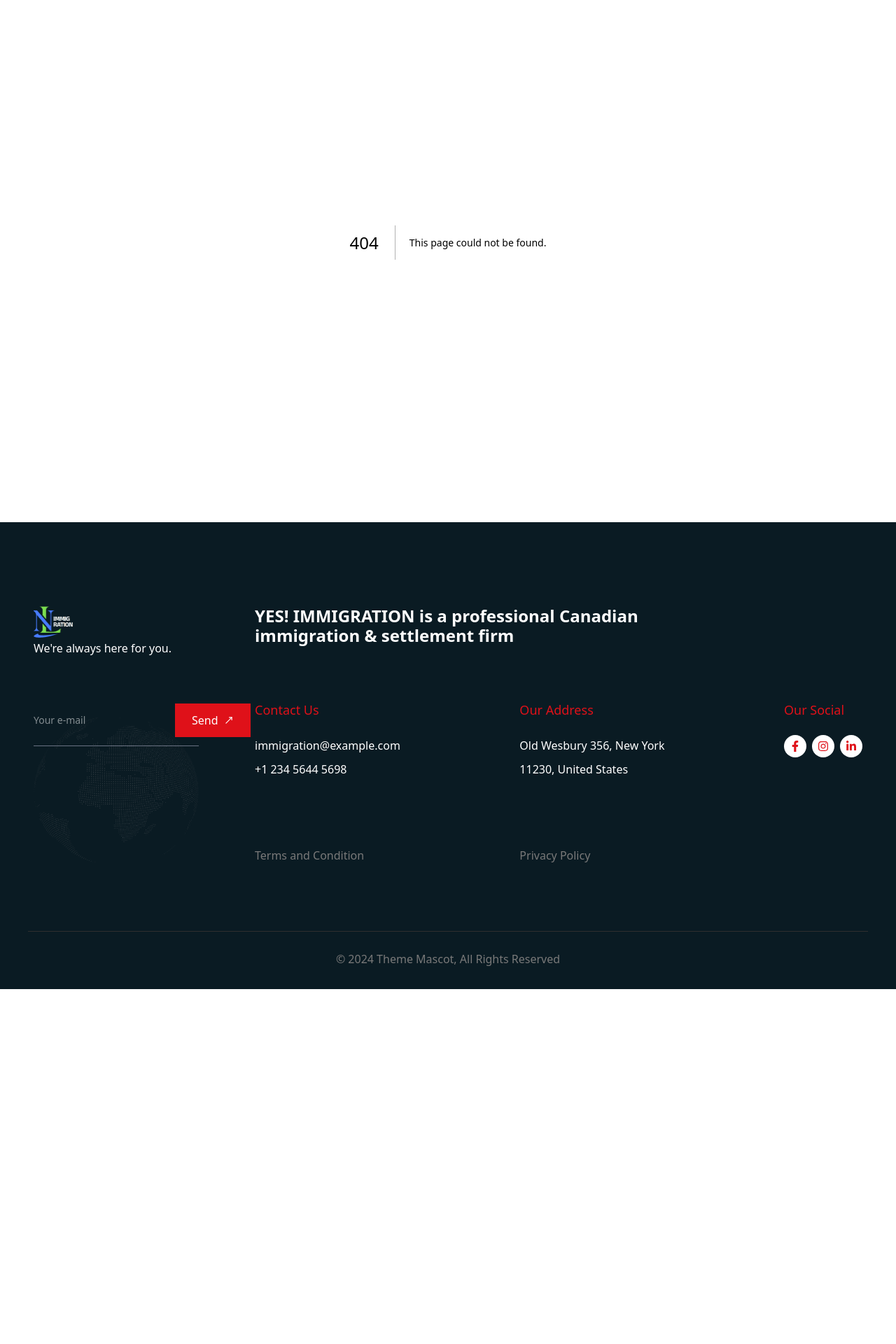
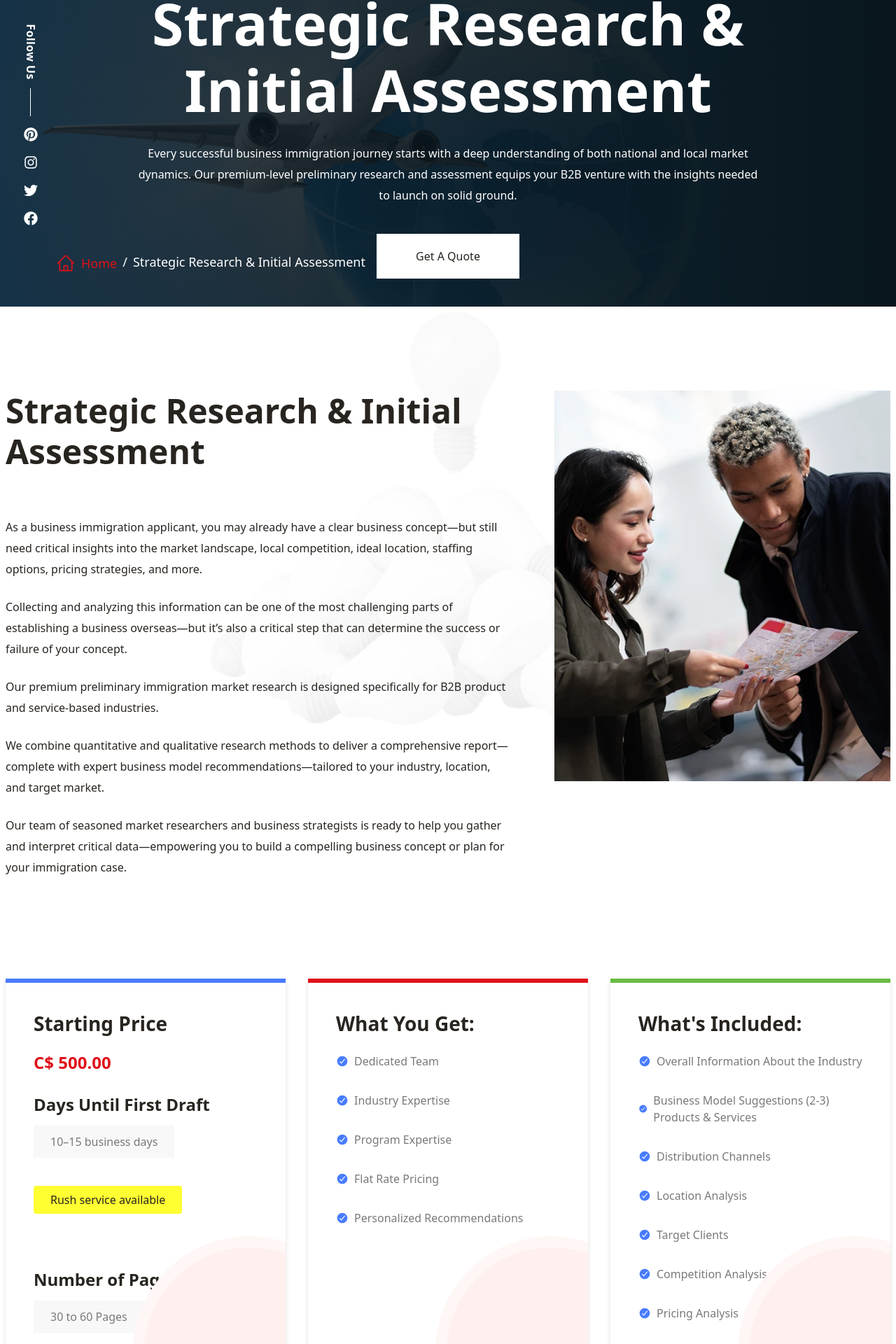
Before and after one commit to sohanthink/immigration, a Next.js app: page /strategic-research in a window 1280 px wide. Before the commit this address had no page. Shown: the part 134-2054 px from the top of the page at 70% size. Before the commit the page ends 1547 px from the top, so only its background shows below. Built offline with nearby package versions, Linux system fonts and the light colour scheme.

Commit message:
Service Menu 01 page design completed (#14)

```diff
--- a/app/baseline-discovery/page.js
+++ b/app/baseline-discovery/page.js
@@ -1,7 +1,65 @@
+import ServiceSection from "@/components/ServiceSection";
+import image2 from "@/public/services/image2.webp";
+import imageBg from "@/public/services/bg.webp";
+import ServiceHeroSection from "@/components/ServiceHeroSection";
+import HistorySection from "@/components/about/HistorySection";
+import Testimonials from "@/components/Testimonials";
+import PartnerProgram from "@/components/PartnerProgram";
+import GetQuote from "@/components/GetQuote";
+
+const demoData = {
+  title: "Baseline Discovery and Strategic Assessment",
+  description: [
+    "Our introductory immigration market research service is tailored for retail, restaurants, and other B2C sectors—offering in-depth insights into your target industry, location, and customer base.",
+    "We combine quantitative and qualitative methods to deliver a comprehensive market research report. Leveraging our expertise, we turn insights into actionable recommendations—providing a solid foundation for your business concept, plan, and immigration documentation.",
+    "Our foundational research service enhances both your immigration prospects and your long-term business success. With expert market insights, we help you build a strong base for a successful business immigration journey.",
+  ],
+  image: image2,
+  startingPrice: "C$ 35.00",
+  deliveryTime: "10–15 business days",
+  rushAvailable: true,
+  numberOfPages: "30 to 60 Pages",
+  cardHeadingOne: "Starting Price",
+  cardHeadingTwo: "What You Get:",
+  cardHeadingThree: "What's Included:",
+  included: [
+    "Dedicated Team",
+    "Industry Expertise",
+    "Program Expertise",
+    "Flat Rate Pricing",
+    "Personalized Recommendations",
+  ],
+  steps: [
+    { text: "Overall Information About the Industry" },
+    { text: "Business Model Suggestions (2-3) Products & Services" },
+    { text: "Distribution Channels" },
+    { text: "Location Analysis" },
+    { text: "Target Clients" },
+    { text: "Competition Analysis" },
+    { text: "Pricing Analysis" },
+    { text: "Potential Suppliers" },
+  ],
+  bgImage: imageBg,
+};
+
 export default function BaselineDiscovery() {
   return (
-    <div>
-      <h1>Baseline Discovery</h1>
-    </div>
+    <>
+      <ServiceHeroSection
+        title={"Baseline Discovery and Strategic Assessment"}
+        subtitle={
+          "Our foundational market research and evaluation service equips you with key insights to develop effective B2C strategies and documentation"
+        }
+        breadcrumb={{
+          homeLabel: "Home",
+          current: "Baseline Discovery and Strategic Assessment",
+        }}
+      />
+      <ServiceSection {...demoData} />
+      <HistorySection />
+      <Testimonials />
+      <GetQuote />
+      <PartnerProgram />
+    </>
   );
 }
--- a/app/business-concept/page.js
+++ b/app/business-concept/page.js
@@ -20,6 +20,9 @@ const demoData = {
   deliveryTime: "10–15 business days",
   rushAvailable: true,
   numberOfPages: "Custom",
+  cardHeadingOne: "Starting Price",
+  cardHeadingTwo: "Included:",
+  cardHeadingThree: "10 Step Process:",
   included: [
     "Professional Graphic Design",
     "Personalized Business Plan",
@@ -48,6 +51,10 @@ export default function BusinessConcept() {
         subtitle={
           "Selecting the right business idea is a critical first step. This phase includes expert guidance on entering the Canadian market, outlining a clear step-by-step process and strategic approach to successfully launch your business in Canada"
         }
+        breadcrumb={{
+          homeLabel: "Home",
+          current: "Business Concept Exploration",
+        }}
       />
       <ServiceSection {...demoData} />
       <HistorySection />
--- /dev/null
+++ b/app/strategic-research/page.js
@@ -0,0 +1,67 @@
+import ServiceSection from "@/components/ServiceSection";
+import image3 from "@/public/services/image3.webp";
+import imageBg from "@/public/services/bg.webp";
+import ServiceHeroSection from "@/components/ServiceHeroSection";
+import HistorySection from "@/components/about/HistorySection";
+import Testimonials from "@/components/Testimonials";
+import PartnerProgram from "@/components/PartnerProgram";
+import GetQuote from "@/components/GetQuote";
+
+const demoData = {
+  title: "Strategic Research & Initial Assessment",
+  description: [
+    "As a business immigration applicant, you may already have a clear business concept—but still need critical insights into the market landscape, local competition, ideal location, staffing options, pricing strategies, and more.",
+    "Collecting and analyzing this information can be one of the most challenging parts of establishing a business overseas—but it’s also a critical step that can determine the success or failure of your concept.",
+    "Our premium preliminary immigration market research is designed specifically for B2B product and service-based industries.",
+    "We combine quantitative and qualitative research methods to deliver a comprehensive report—complete with expert business model recommendations—tailored to your industry, location, and target market.",
+    "Our team of seasoned market researchers and business strategists is ready to help you gather and interpret critical data—empowering you to build a compelling business concept or plan for your immigration case.",
+  ],
+  image: image3,
+  startingPrice: "C$ 500.00",
+  deliveryTime: "10–15 business days",
+  rushAvailable: true,
+  numberOfPages: "30 to 60 Pages",
+  cardHeadingOne: "Starting Price",
+  cardHeadingTwo: "What You Get:",
+  cardHeadingThree: "What's Included:",
+  included: [
+    "Dedicated Team",
+    "Industry Expertise",
+    "Program Expertise",
+    "Flat Rate Pricing",
+    "Personalized Recommendations",
+  ],
+  steps: [
+    { text: "Overall Information About the Industry" },
+    { text: "Business Model Suggestions (2-3) Products & Services" },
+    { text: "Distribution Channels" },
+    { text: "Location Analysis" },
+    { text: "Target Clients" },
+    { text: "Competition Analysis" },
+    { text: "Pricing Analysis" },
+    { text: "Potential Suppliers" },
+  ],
+  bgImage: imageBg,
+};
+
+export default function StrategicResearch() {
+  return (
+    <>
+      <ServiceHeroSection
+        title={"Strategic Research & Initial Assessment"}
+        subtitle={
+          "Every successful business immigration journey starts with a deep understanding of both national and local market dynamics. Our premium-level preliminary research and assessment equips your B2B venture with the insights needed to launch on solid ground."
+        }
+        breadcrumb={{
+          homeLabel: "Home",
+          current: "Strategic Research & Initial Assessment",
+        }}
+      />
+      <ServiceSection {...demoData} />
+      <HistorySection />
+      <Testimonials />
+      <GetQuote />
+      <PartnerProgram />
+    </>
+  );
+}
--- a/components/GetQuote.jsx
+++ b/components/GetQuote.jsx
@@ -12,8 +12,20 @@ const GetQuote = () => {
               title={"Selection Business Idea"}
               subTitle={"Get a Quote"}
             />
-            <div>
-              <Image src={image1} alt="Get Quote" className="mt-5" />
+            <div className="relative">
+              <Image
+                src={image1}
+                alt="Get Quote"
+                className="mt-5 relative z-10"
+              />
+              {/* Radial gradient background */}
+              <div
+                className="absolute top-1/2 left-1/2 w-96 h-96 -translate-x-2/3 -translate-y-5 z-0"
+                style={{
+                  background:
+                    "radial-gradient(circle, rgba(255,0,0,0.6) 0%, rgba(255,0,0,0) 70%)",
+                }}
+              ></div>
             </div>
           </div>
           {/* right Side: Form */}
@@ -75,34 +87,44 @@ const GetQuote = () => {
                     <input id="market" type="checkbox" className="w-4 h-4" />{" "}
                     <p>Market Overview</p>
                   </label>
-                  <label htmlFor="checkbox" className="flex items-center gap-2">
-                    <input id="checkbox" type="checkbox" className="w-4 h-4" />{" "}
+                  <label
+                    htmlFor="competitive"
+                    className="flex items-center gap-2"
+                  >
+                    <input
+                      id="competitive"
+                      type="checkbox"
+                      className="w-4 h-4"
+                    />{" "}
                     <p>Competitive Analysis</p>
                   </label>
-                  <label htmlFor="checkbox" className="flex items-center gap-2">
-                    <input id="checkbox" type="checkbox" className="w-4 h-4" />{" "}
+                  <label htmlFor="location" className="flex items-center gap-2">
+                    <input id="location" type="checkbox" className="w-4 h-4" />{" "}
                     <p>Location Analysis</p>
                   </label>
-                  <label htmlFor="checkbox" className="flex items-center gap-2">
-                    <input id="checkbox" type="checkbox" className="w-4 h-4" />{" "}
+                  <label htmlFor="product" className="flex items-center gap-2">
+                    <input id="product" type="checkbox" className="w-4 h-4" />{" "}
                     <p>Price Analysis & Product Comparison</p>
                   </label>
-                  <label htmlFor="checkbox" className="flex items-center gap-2">
-                    <input id="checkbox" type="checkbox" className="w-4 h-4" />{" "}
+                  <label htmlFor="value" className="flex items-center gap-2">
+                    <input id="value" type="checkbox" className="w-4 h-4" />{" "}
                     <p>Value Chain Analysis</p>
                   </label>
                 </div>
                 <div className="space-y-4">
-                  <label htmlFor="checkbox" className="flex items-center gap-2">
-                    <input id="checkbox" type="checkbox" className="w-4 h-4" />{" "}
+                  <label
+                    htmlFor="potential"
+                    className="flex items-center gap-2"
+                  >
+                    <input id="potential" type="checkbox" className="w-4 h-4" />{" "}
                     <p>Potential List of Clients</p>
                   </label>
-                  <label htmlFor="checkbox" className="flex items-center gap-2">
-                    <input id="checkbox" type="checkbox" className="w-4 h-4" />{" "}
+                  <label htmlFor="data" className="flex items-center gap-2">
+                    <input id="data" type="checkbox" className="w-4 h-4" />{" "}
                     <p>Data Analysis</p>
                   </label>
-                  <label htmlFor="checkbox" className="flex items-center gap-2">
-                    <input id="checkbox" type="checkbox" className="w-4 h-4" />{" "}
+                  <label htmlFor="other" className="flex items-center gap-2">
+                    <input id="other" type="checkbox" className="w-4 h-4" />{" "}
                     <p>Other</p>
                   </label>
                 </div>
--- a/components/Navbar.jsx
+++ b/components/Navbar.jsx
@@ -118,14 +118,14 @@ const Navbar = () => {
                                 <span className="absolute left-0 bottom-0 w-7 h-[2px] bg-primary opacity-100 group-hover/nestedMenu:w-full transition-all duration-700 ease-in-out"></span>
                               </Link>
                               <Link
-                                href={"#"}
+                                href={"baseline-discovery"}
                                 className="group/nestedMenu w-fit block text-lg text-black hover:text-primary relative"
                               >
                                 Strategic Assessment
                                 <span className="absolute left-0 bottom-0 w-7 h-[2px] bg-primary opacity-100 group-hover/nestedMenu:w-full transition-all duration-700 ease-in-out"></span>
                               </Link>
                               <Link
-                                href={"#"}
+                                href={"strategic-research"}
                                 className="group/nestedMenu w-fit block text-lg text-black hover:text-primary relative"
                               >
                                 Strategic Research ...
--- a/components/ServiceHeroSection.jsx
+++ b/components/ServiceHeroSection.jsx
@@ -30,7 +30,7 @@ const ServiceHeroSection = ({
         <div className="absolute inset-0 bg-gradient-to-l from-[#09161D] to-[#09161D]/80 z-10" />
 
         {/* Content */}
-        <div className="relative z-20 text-center px-4">
+        <div className="relative z-20 text-center px-2 xl:px-20 2xl:px-2">
           <div>
             <h1 className="max-w-7xl mx-auto">{title}</h1>
             {subtitle && <p className="max-w-4xl mx-auto mt-7">{subtitle}</p>}
@@ -40,7 +40,7 @@ const ServiceHeroSection = ({
           </div>
         </div>
       </div>
-      <div className="container mx-auto absolute z-20 bottom-12">
+      <div className="container mx-auto absolute z-20 bottom-12 px-2 xl:px-20 2xl:px-2">
         <h5 className="flex justify-start gap-2 relative">
           <Link
             href="/"
--- a/components/ServiceSection.jsx
+++ b/components/ServiceSection.jsx
@@ -14,6 +14,9 @@ const ServiceSection = ({
   included,
   steps,
   bgImage,
+  cardHeadingOne,
+  cardHeadingTwo,
+  cardHeadingThree,
 }) => {
   return (
     <section className=" text-black relative">
@@ -42,7 +45,7 @@ const ServiceSection = ({
         <div className="grid grid-cols-1 md:grid-cols-3 gap-8 xl:mt-120 mt-16">
           {/* Pricing */}
           <Card className={"border-blue"}>
-            <h3>Starting Price</h3>
+            <h3>{cardHeadingOne}</h3>
             <h4 className="text-primary mt-6 mb-8">{startingPrice}</h4>
             <h4>Days Until First Draft</h4>
             <p className="text-gray bg-gray/5 w-fit mt-4 px-6 py-2">
@@ -61,7 +64,7 @@ const ServiceSection = ({
 
           {/* Included */}
           <Card className={"border-primary"}>
-            <h3>Included:</h3>
+            <h3>{cardHeadingTwo}</h3>
             <ul className="space-y-8 mt-6">
               {included.map((item, idx) => (
                 <li key={idx} className="flex items-center gap-2 text-gray">
@@ -73,7 +76,7 @@ const ServiceSection = ({
 
           {/* Steps */}
           <Card className={"border-success"}>
-            <h3>10 Step Process:</h3>
+            <h3>{cardHeadingThree}</h3>
             <ul className="space-y-8 mt-6">
               {steps.map((step, idx) => (
                 <li key={idx} className="flex items-center gap-2 text-gray">
```
Also changed, not shown: public/services/image2.webp (added), public/services/image3.webp (added).
